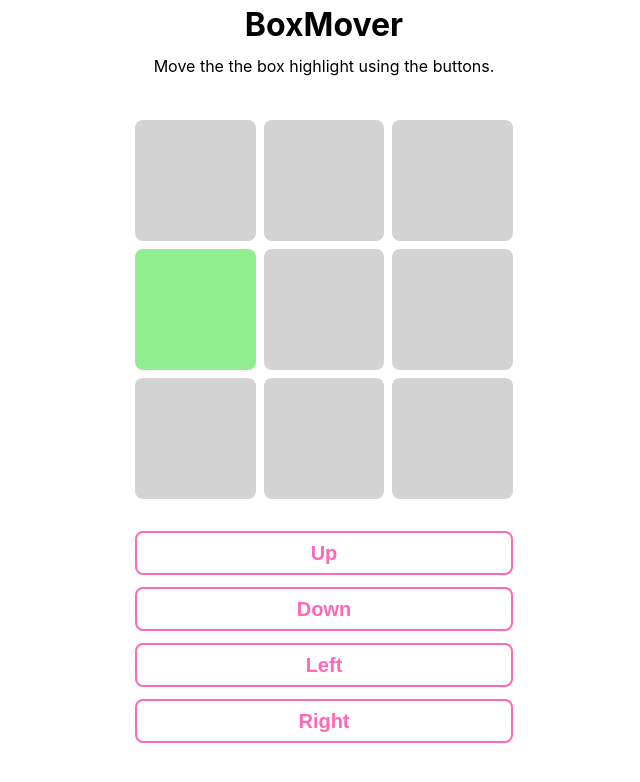
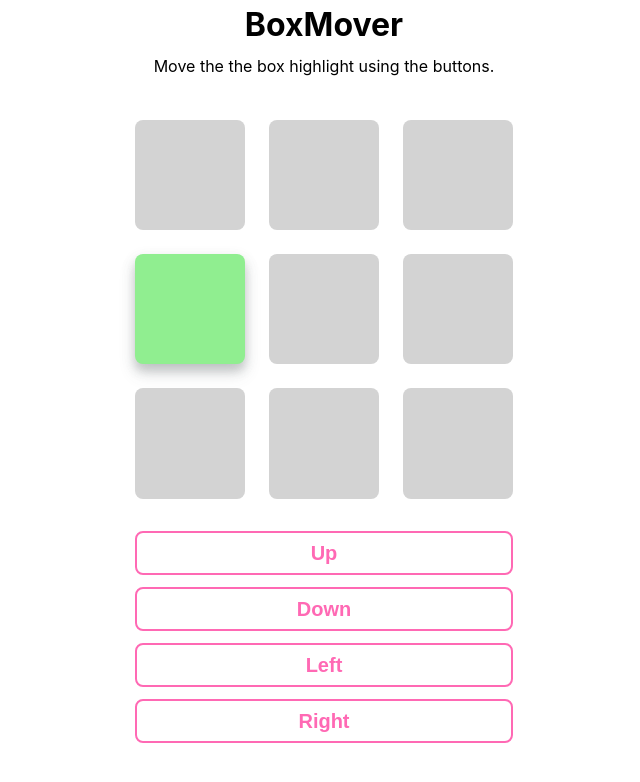
Before and after one commit to recon-designs-practice/box-mover, a React (Create React App) app: page / in a window 1280 px wide. Shown: the top 782 px of the page, without its empty margins (316-956 px from the left). Built offline with nearby package versions, Linux system fonts and the light colour scheme; the HTML template or start-up script is replaced by a standard one.

Commit message:
feat: updated grid gap and added box-shadow to Block

```diff
--- a/src/components/Block.tsx
+++ b/src/components/Block.tsx
@@ -12,9 +12,12 @@ const StyledBlock = styled("div")<BlockProps>`
   background: ${(props) => (props.isSelected ? "lightgreen" : "lightgray")};
   height: 100px;
   border-radius: 8px;
+  box-shadow: ${(props) =>
+    props.isSelected
+      ? "0px 7px 8px 0px rgba(88, 97, 101, 0.2), 0px 5px 15px 0px rgba(88, 97, 101, 0.12), 0px 10px 17px 0px rgba(88, 97, 101, 0.14)"
+      : "none"};
 `;
 
 export default function Block({ isSelected }: BlockProps) {
-
   return <StyledBlock isSelected={isSelected} />;
 }
--- a/src/components/GridContainer.tsx
+++ b/src/components/GridContainer.tsx
@@ -20,7 +20,7 @@ const Container = styled("div")`
   grid-column: 2 / 12;
   display: grid;
   grid-template-columns: repeat(12, 1fr);
-  gap: 8px;
+  gap: 24px;
 
   @media (min-width: 576px) {
     grid-column: 3 / 11;
```
